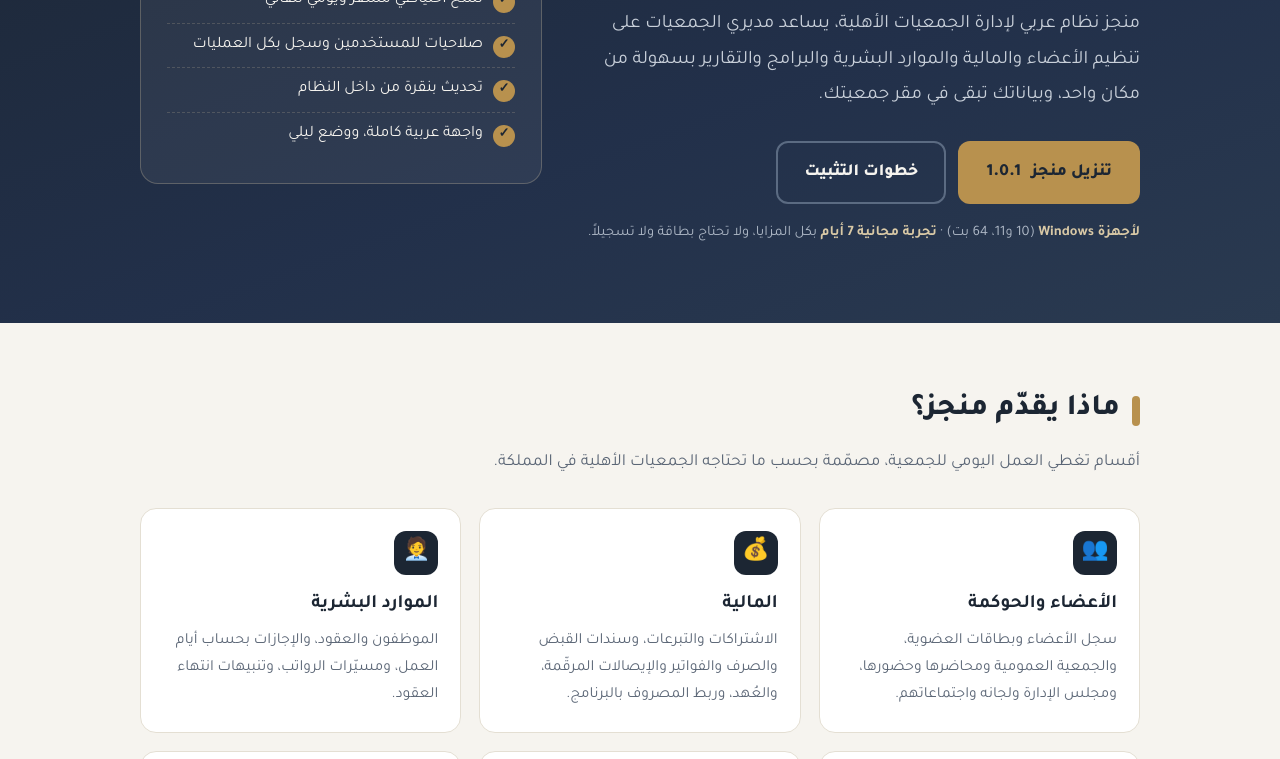
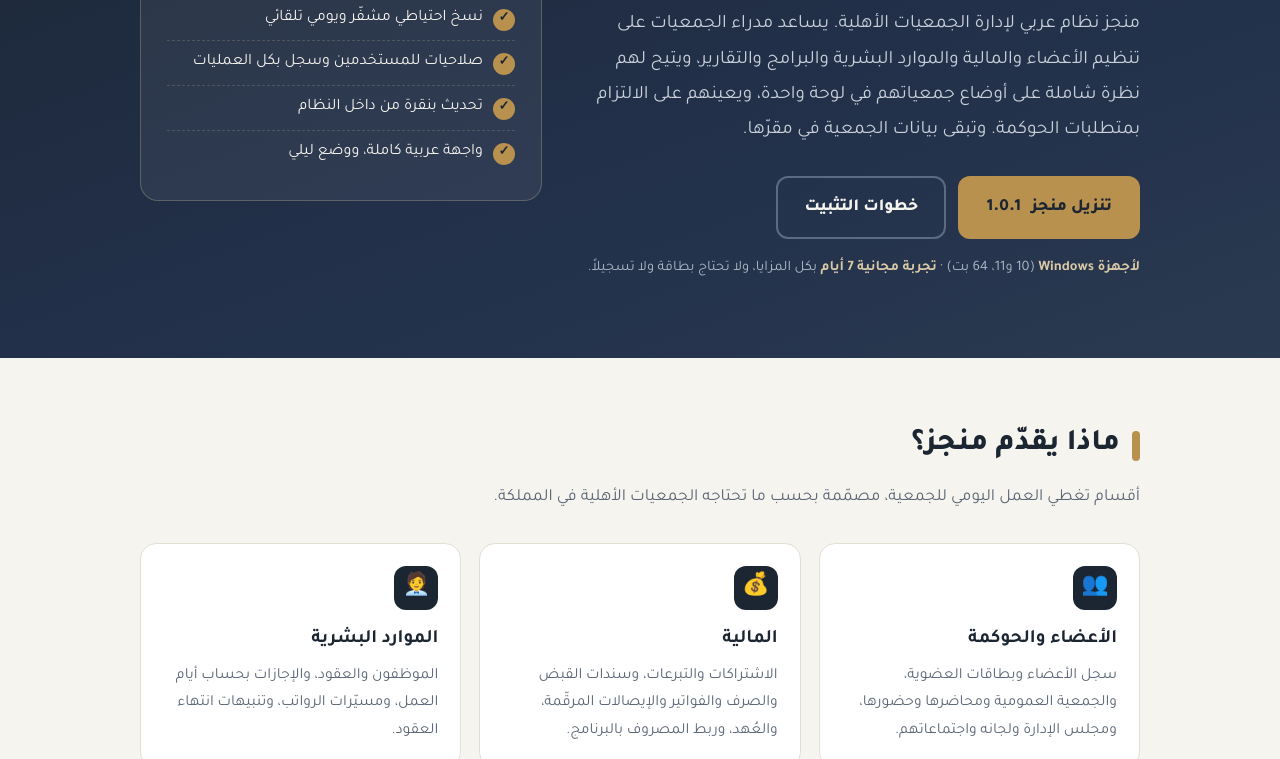
Before and after one commit to munjiz-assoc/munjiz-updates, a plain HTML site: page index.html in a window 1280 px wide. Shown: the part 341-1100 px from the top of the page. Drawn offline with Linux system fonts and the light colour scheme.

Commit message:
صياغة التعريف في الواجهة

```diff
--- a/index.html
+++ b/index.html
@@ -175,7 +175,7 @@ footer b{color:#d9c9a6}
   <div class="wrap">
     <div>
       <h1>منجز، نظام إدارة <em>الجمعيات الأهلية</em> على جهازك</h1>
-      <p class="lead">منجز نظام عربي لإدارة الجمعيات الأهلية، يساعد مديري الجمعيات على تنظيم الأعضاء والمالية والموارد البشرية والبرامج والتقارير بسهولة من مكان واحد، وبياناتك تبقى في مقر جمعيتك.</p>
+      <p class="lead">منجز نظام عربي لإدارة الجمعيات الأهلية. يساعد مدراء الجمعيات على تنظيم الأعضاء والمالية والموارد البشرية والبرامج والتقارير، ويتيح لهم نظرة شاملة على أوضاع جمعياتهم في لوحة واحدة، ويعينهم على الالتزام بمتطلبات الحوكمة. وتبقى بيانات الجمعية في مقرّها.</p>
       <div class="cta">
         <a class="btn primary" id="hero-dl" href="https://github.com/munjiz-assoc/munjiz-updates/releases/download/v1.0.1/Munjiz-Setup-1.0.1.exe">تنزيل منجز <span id="hero-ver"></span></a>
         <a class="btn ghost" href="#install">خطوات التثبيت</a>
```
